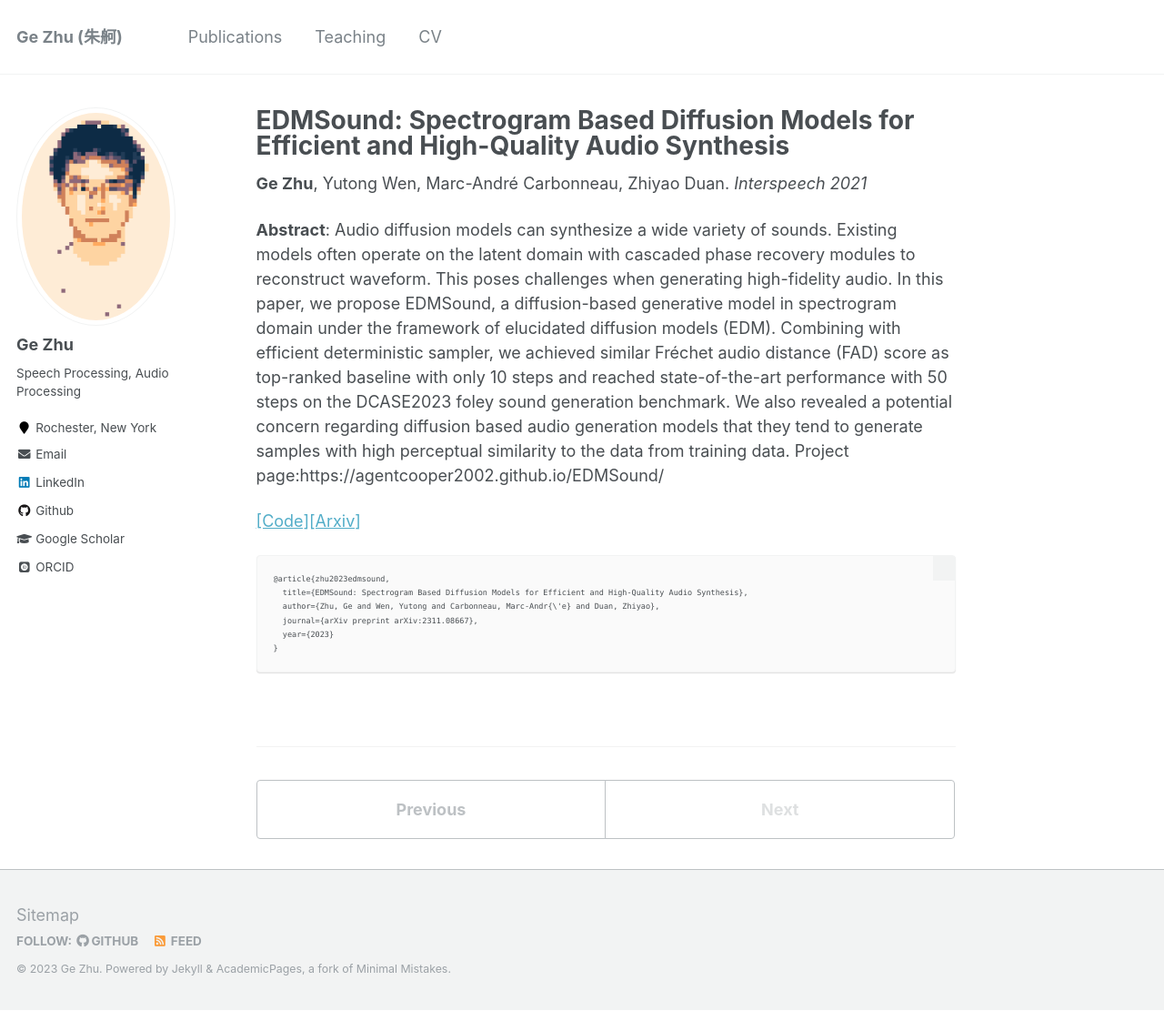
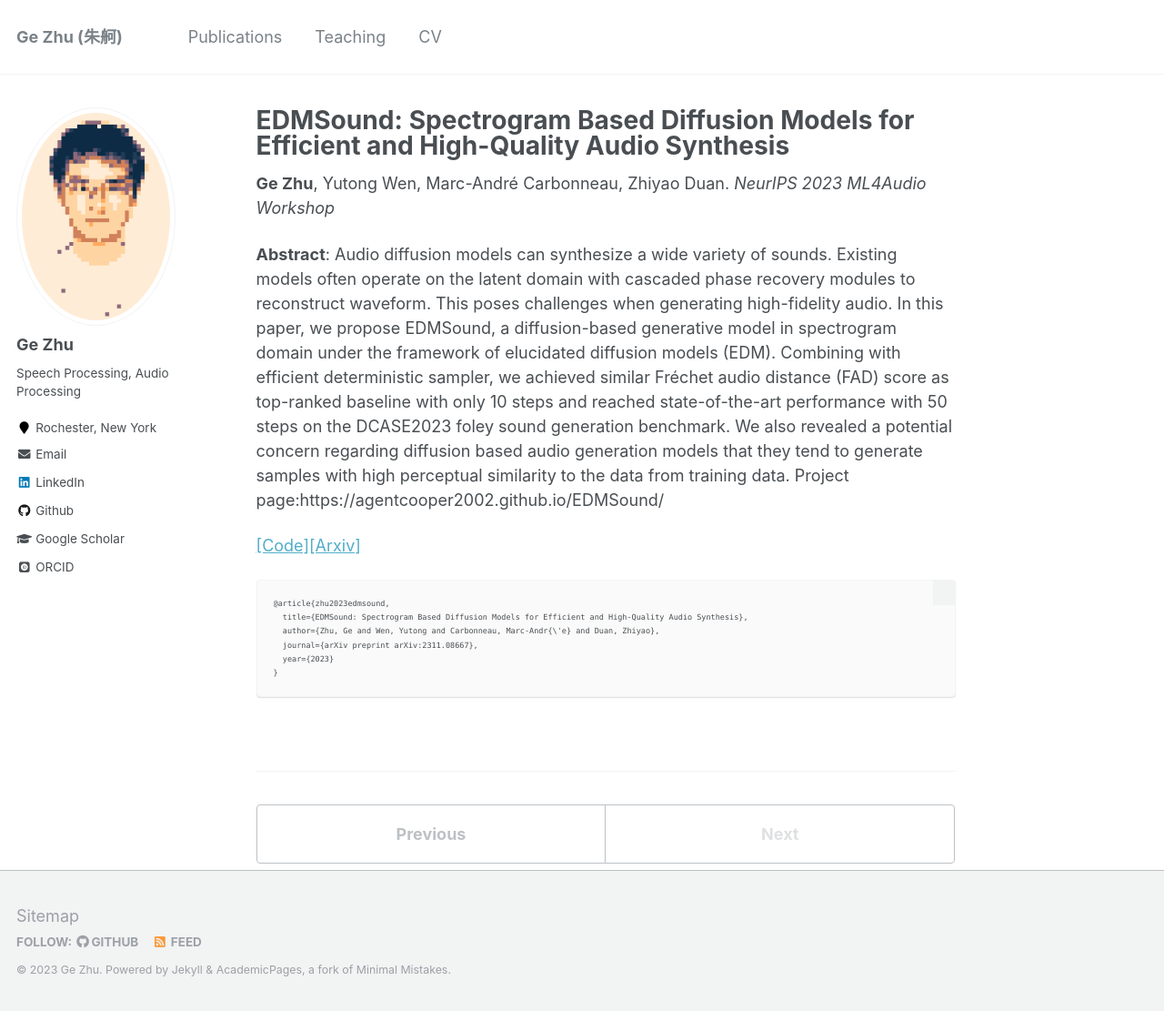
Before and after one commit to gzhu06/gzhu06.github.io, a Jekyll site: the page built from _publications/edmsound.md, in a window 1280 px wide and 1111 px high. Shown: the whole window at 91% size. Built offline with Jekyll 4.4.1, drawn with Linux system fonts in a browser that asks for light colours; some web fonts are replaced.

Commit message:
update edmsound

```diff
--- a/_publications/edmsound.md
+++ b/_publications/edmsound.md
@@ -6,7 +6,7 @@ permalink: /publication/edmsound
 date: 2023-09-30
 venue: 'NeurIPS 2023 Workshop: Machine Learning for Audio'
 ---
-<b>Ge Zhu</b>, Yutong Wen, Marc-André Carbonneau, Zhiyao Duan. <i>Interspeech 2021</i>
+<b>Ge Zhu</b>, Yutong Wen, Marc-André Carbonneau, Zhiyao Duan. <i>NeurIPS 2023 ML4Audio Workshop</i>
 
 <b>Abstract</b>: Audio diffusion models can synthesize a wide variety of sounds. Existing models often operate on the latent domain with cascaded phase recovery modules to reconstruct waveform. This poses challenges when generating high-fidelity audio. In this paper, we propose EDMSound, a diffusion-based generative model in spectrogram domain under the framework of elucidated diffusion models (EDM). Combining with efficient deterministic sampler, we achieved similar Fréchet audio distance (FAD) score as top-ranked baseline with only 10 steps and reached state-of-the-art performance with 50 steps on the DCASE2023 foley sound generation benchmark. We also revealed a potential concern regarding diffusion based audio generation models that they tend to generate samples with high perceptual similarity to the data from training data. Project page:https://agentcooper2002.github.io/EDMSound/
 
```
